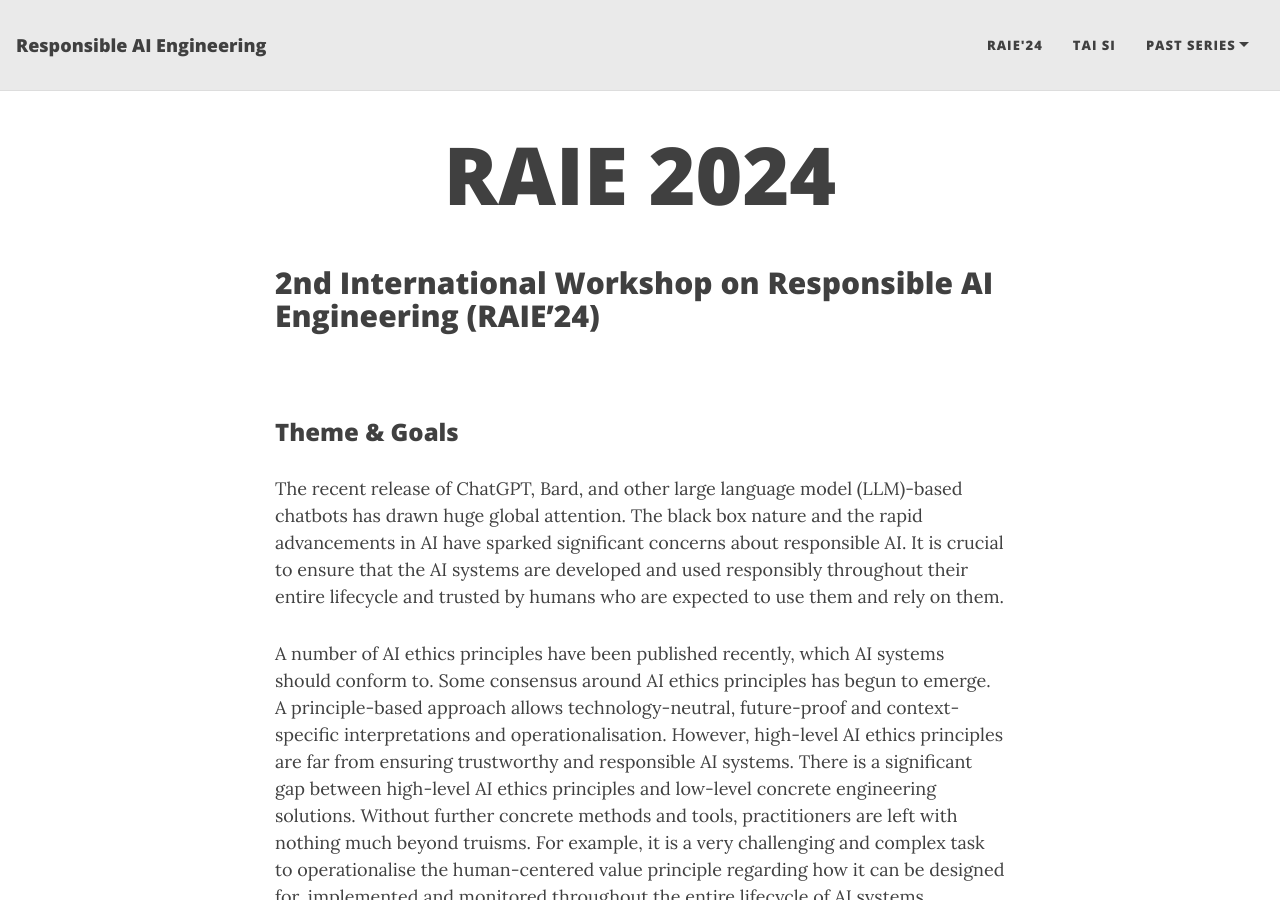
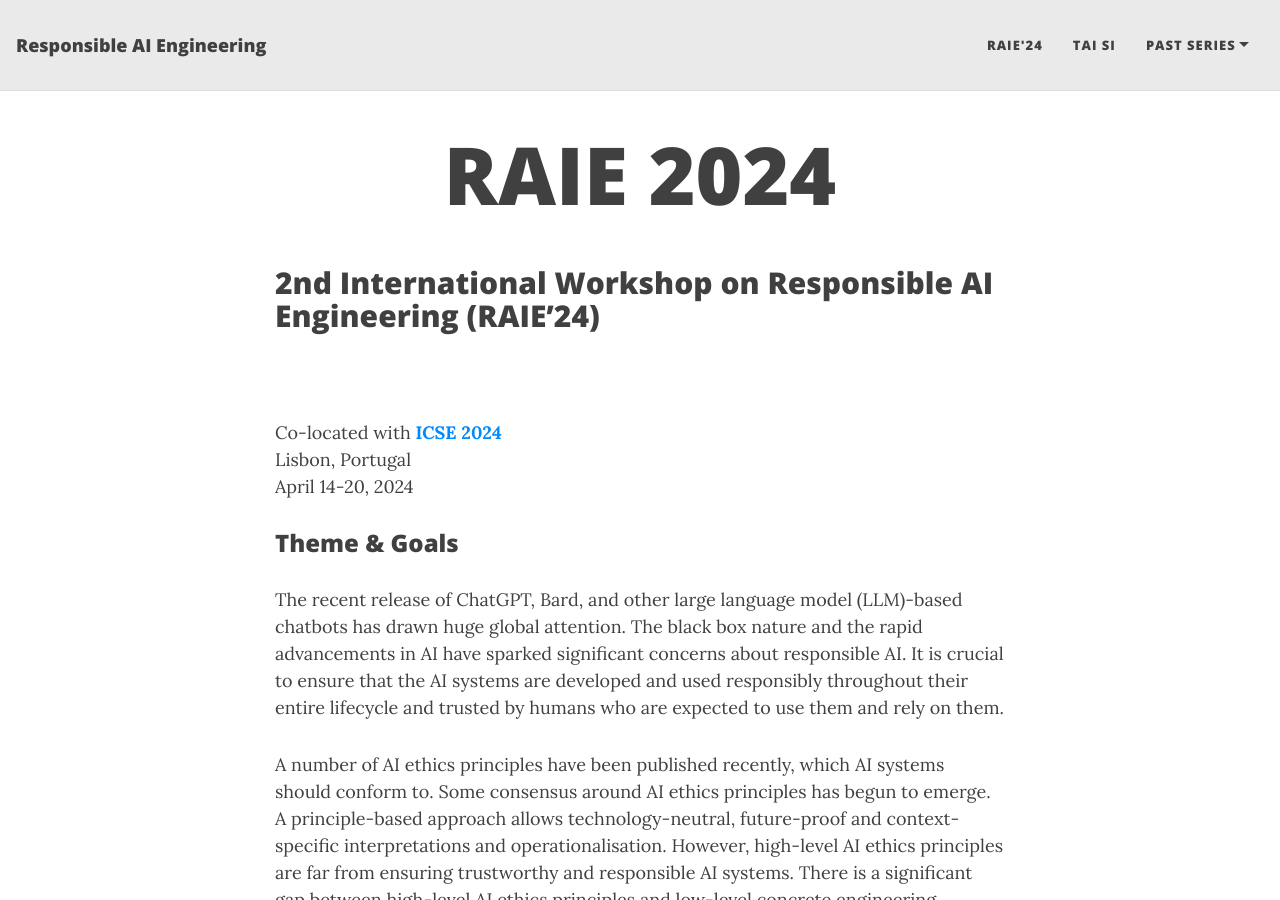
Before and after one commit to RAIEngineering/AIEng-Series, a Jekyll site: the page built from RAIEWorkshop24.md, in a window 1280 px wide and 900 px high. Built offline with Jekyll 4.4.1, drawn with Linux system fonts in a browser that asks for light colours; nearby versions of some CDN libraries.

Commit message:
Update RAIEWorkshop24.md

```diff
--- a/RAIEWorkshop24.md
+++ b/RAIEWorkshop24.md
@@ -8,11 +8,11 @@ title: RAIE 2024
 ## 2nd International Workshop on Responsible AI Engineering (RAIE'24)
 <br>
 
-<!-- Co-located with [**ICSE 2022**](https://conf.researchr.org/home/icse-2022)
+Co-located with [**ICSE 2024**](https://conf.researchr.org/home/icse-2024)
 <br>
-Virtual
+Lisbon, Portugal
 <br>
-May 21-29, 2022 -->
+April 14-20, 2024
 
 ### Theme & Goals
 
```
